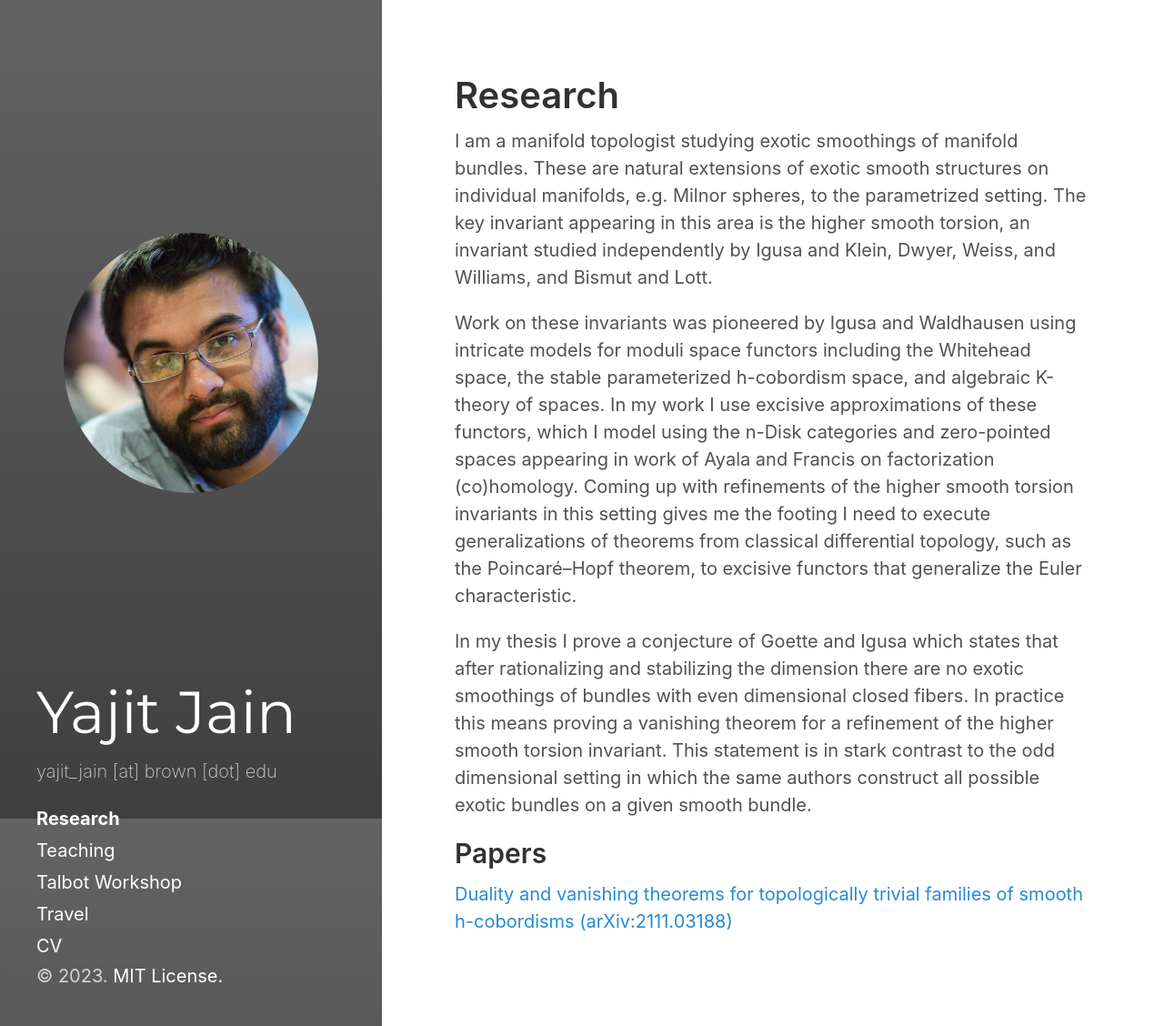
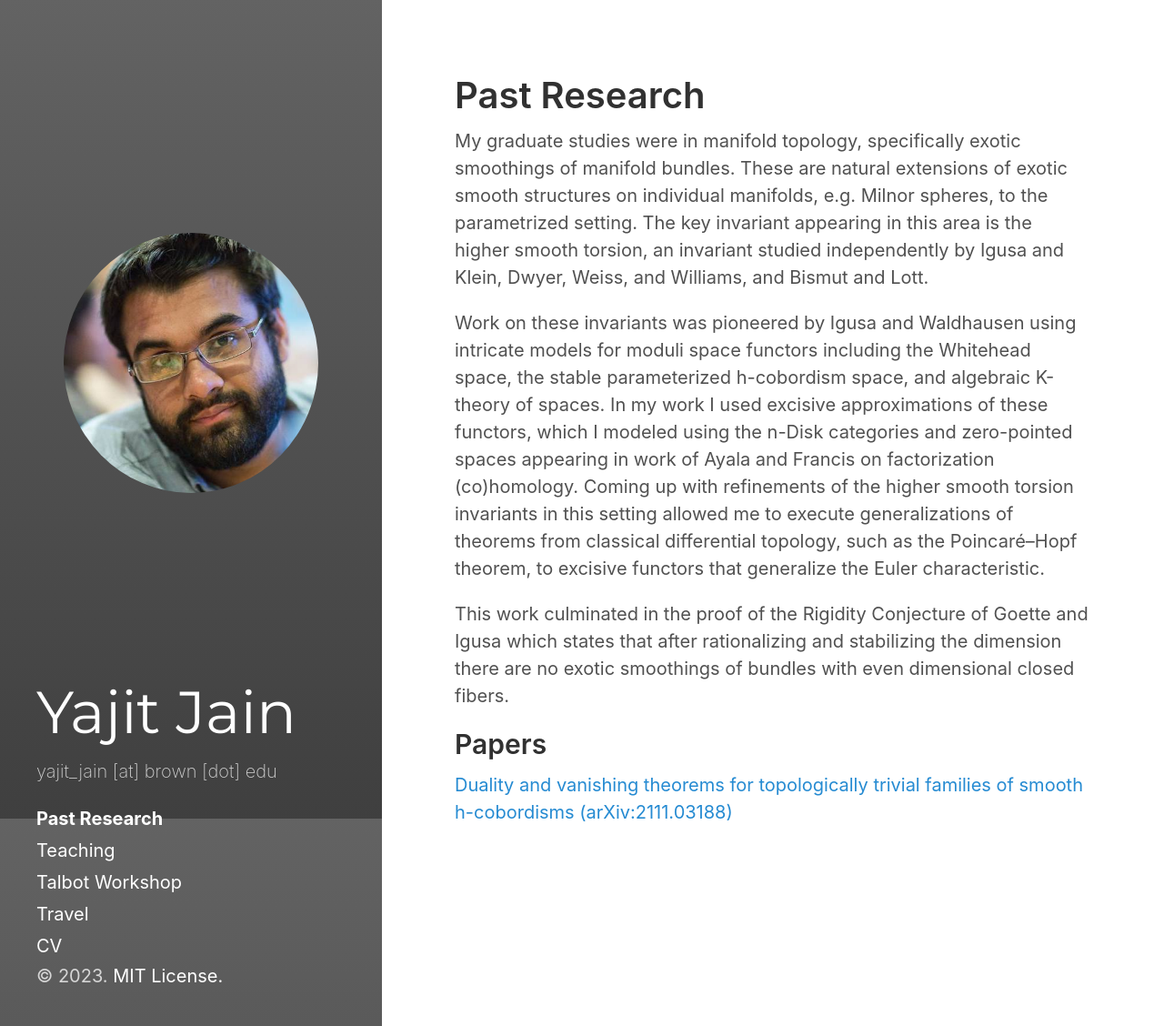
Before and after one commit to ykjain/ykjain.github.io, a Jekyll site: the page built from research.md, in a window 1280 px wide and 1128 px high. Shown: the whole window at 91% size. Built offline with Jekyll 4.4.1, drawn with Linux system fonts in a browser that asks for light colours.

Commit message:
Update research.md

```diff
--- a/research.md
+++ b/research.md
@@ -1,15 +1,15 @@
 ---
 layout: page
-title: Research
+title: Past Research
 sidebar_link: true
 sidebar_sort_order: 1
 ---
 
-I am a manifold topologist studying exotic smoothings of manifold bundles. These are natural extensions of exotic smooth structures on individual manifolds, e.g. Milnor spheres, to the parametrized setting. The key invariant appearing in this area is the higher smooth torsion, an invariant studied independently by Igusa and Klein, Dwyer, Weiss, and Williams, and Bismut and Lott.
+My graduate studies were in manifold topology, specifically exotic smoothings of manifold bundles. These are natural extensions of exotic smooth structures on individual manifolds, e.g. Milnor spheres, to the parametrized setting. The key invariant appearing in this area is the higher smooth torsion, an invariant studied independently by Igusa and Klein, Dwyer, Weiss, and Williams, and Bismut and Lott.
 
-Work on these invariants was pioneered by Igusa and Waldhausen using intricate models for moduli space functors including the Whitehead space, the stable parameterized h-cobordism space, and algebraic K-theory of spaces. In my work I use excisive approximations of these functors, which I model using the n-Disk categories and zero-pointed spaces appearing in work of Ayala and Francis on factorization (co)homology. Coming up with refinements of the higher smooth torsion invariants in this setting gives me the footing I need to execute generalizations of theorems from classical differential topology, such as the Poincar&eacute;–Hopf theorem, to excisive functors that generalize the Euler characteristic.
+Work on these invariants was pioneered by Igusa and Waldhausen using intricate models for moduli space functors including the Whitehead space, the stable parameterized h-cobordism space, and algebraic K-theory of spaces. In my work I used excisive approximations of these functors, which I modeled using the n-Disk categories and zero-pointed spaces appearing in work of Ayala and Francis on factorization (co)homology. Coming up with refinements of the higher smooth torsion invariants in this setting allowed me to execute generalizations of theorems from classical differential topology, such as the Poincar&eacute;–Hopf theorem, to excisive functors that generalize the Euler characteristic.
 
-In my thesis I prove a conjecture of Goette and Igusa which states that after rationalizing and stabilizing the dimension there are no exotic smoothings of bundles with even dimensional closed fibers. In practice this means proving a vanishing theorem for a refinement of the higher smooth torsion invariant. This statement is in stark contrast to the odd dimensional setting in which the same authors construct all possible exotic bundles on a given smooth bundle.
+This work culminated in the proof of the Rigidity Conjecture of Goette and Igusa which states that after rationalizing and stabilizing the dimension there are no exotic smoothings of bundles with even dimensional closed fibers.
 
 <h2>Papers</h2>
 
```
